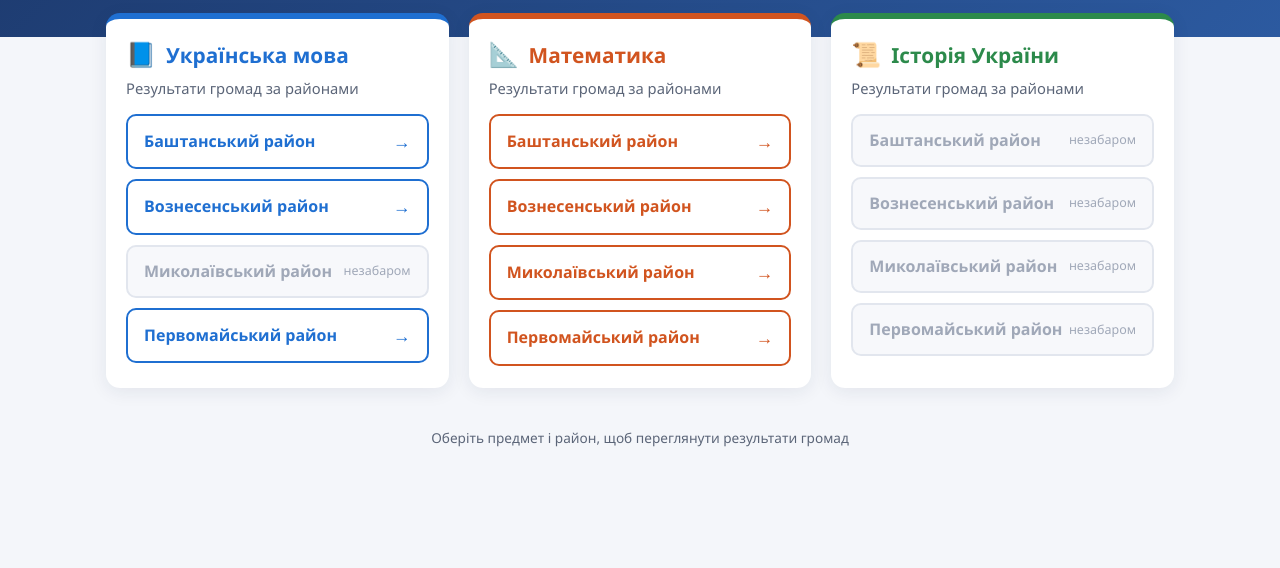
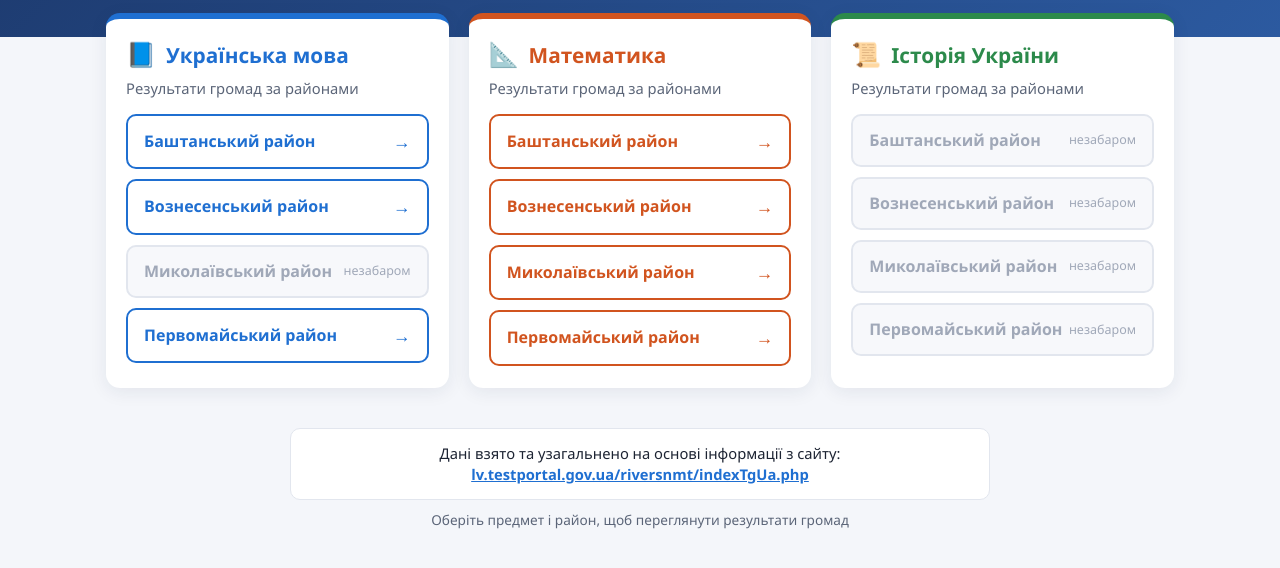
Before and after one commit to olgazar-ifo/nmt2026, a plain HTML site: page index.html in a window 1280 px wide. Shown: the part 122-690 px from the top of the page. Drawn offline with Linux system fonts and the light colour scheme; no server answers.

Commit message:
Add files via upload

```diff
--- a/index.html
+++ b/index.html
@@ -32,6 +32,10 @@
   .btn.off .arrow::after{font-size:.78rem}
   .ukm{--c:var(--ukm)} .mat{--c:var(--mat)} .hist{--c:var(--hist)}
   footer{text-align:center;color:var(--muted);font-size:.85rem;padding:0 16px 30px}
+  footer p{margin:6px 0}
+  .source{max-width:700px;margin:0 auto 10px !important;padding:14px 18px;background:#fff;border:1px solid var(--line);
+          border-radius:10px;font-size:.92rem;color:var(--text)}
+  .source a{color:#1f6fd1;font-weight:600;word-break:break-all}
 </style>
 </head>
 <body>
@@ -44,7 +48,11 @@
   <div class="grid" id="grid"></div>
 </main>
 
-<footer>Оберіть предмет і район, щоб переглянути результати громад</footer>
+<footer>
+  <p class="source">Дані взято та узагальнено на основі інформації з сайту:<br>
+    <a href="https://lv.testportal.gov.ua/riversnmt/indexTgUa.php" target="_blank" rel="noopener">lv.testportal.gov.ua/riversnmt/indexTgUa.php</a></p>
+  <p>Оберіть предмет і район, щоб переглянути результати громад</p>
+</footer>
 
 <script>
   // Скорочення: Ukm — українська мова, Mat — математика, Hist — історія України
```
